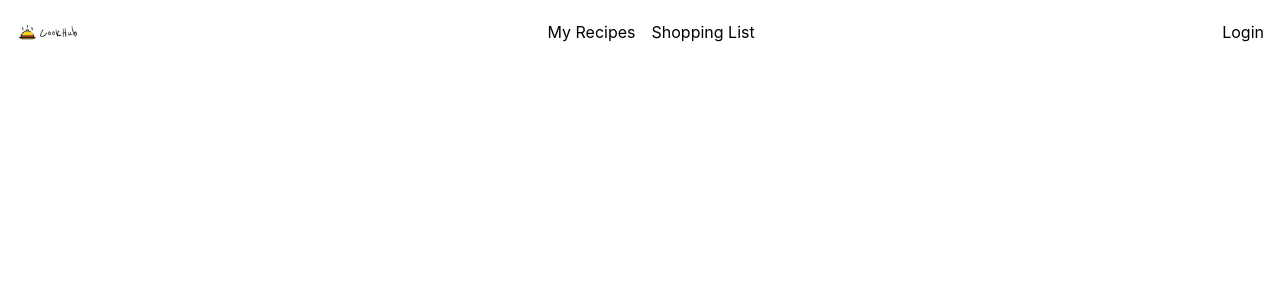
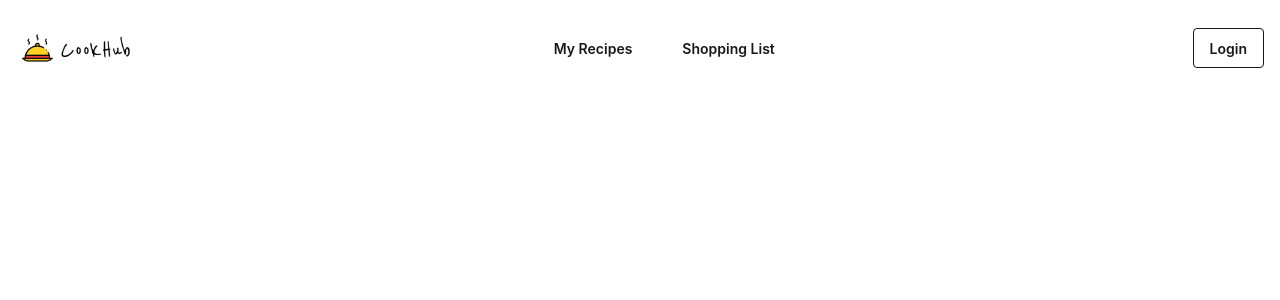
Before and after one commit to mAgAtSuRi/portfolio, a React app in the folder Cookhub/frontend/: page / in a window 1280 px wide. Shown: the top 300 px of the page. Built offline with nearby package versions, Linux system fonts and the light colour scheme; the HTML template or start-up script is replaced by a standard one.

Commit message:
logo formatted

```diff
--- a/Cookhub/frontend/src/components/Header.jsx
+++ b/Cookhub/frontend/src/components/Header.jsx
@@ -5,14 +5,14 @@ function Header() {
         <header className="bg-white">
             <div className="px-4 flex justify-between items-center">
                 <Link to="/my-recipes">
-                    <img src="/cookhub_logo.png" alt="logo cookhub" className="h-16" />
+                    <img src="/cookhub_logo.png" alt="logo cookhub" className="h-24" />
                 </Link>
                 <nav className="flex gap-4">
                     <Link to="/my-recipes">
-                        <button className="btn btn-outline">My Recipes</button>
+                        <button className="btn btn-ghost">My Recipes</button>
                     </Link>
                     <Link to="/shopping-list">
-                        <button className="btn btn-outline">Shopping List</button>
+                        <button className="btn btn-ghost">Shopping List</button>
                     </Link>
                 </nav>
                 <Link to="/login">
--- a/Cookhub/frontend/src/index.css
+++ b/Cookhub/frontend/src/index.css
@@ -1 +1,2 @@
 @import "tailwindcss";
+@plugin "daisyui";
```
Also changed, not shown: Cookhub/frontend/public/cookhub_logo.png.
